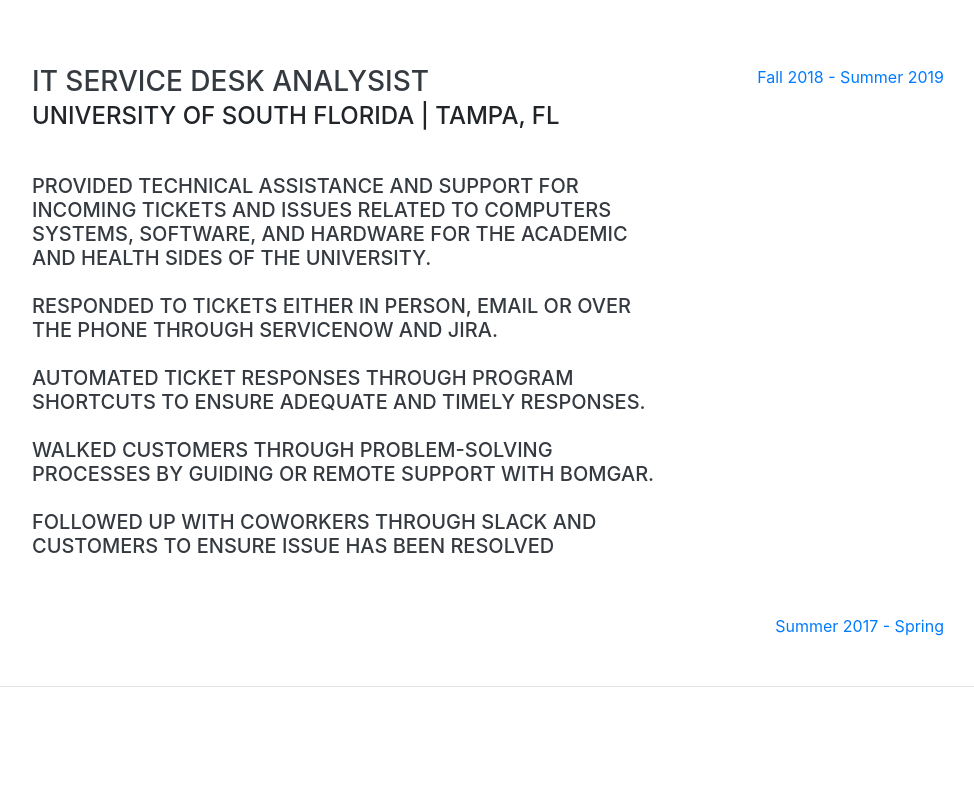
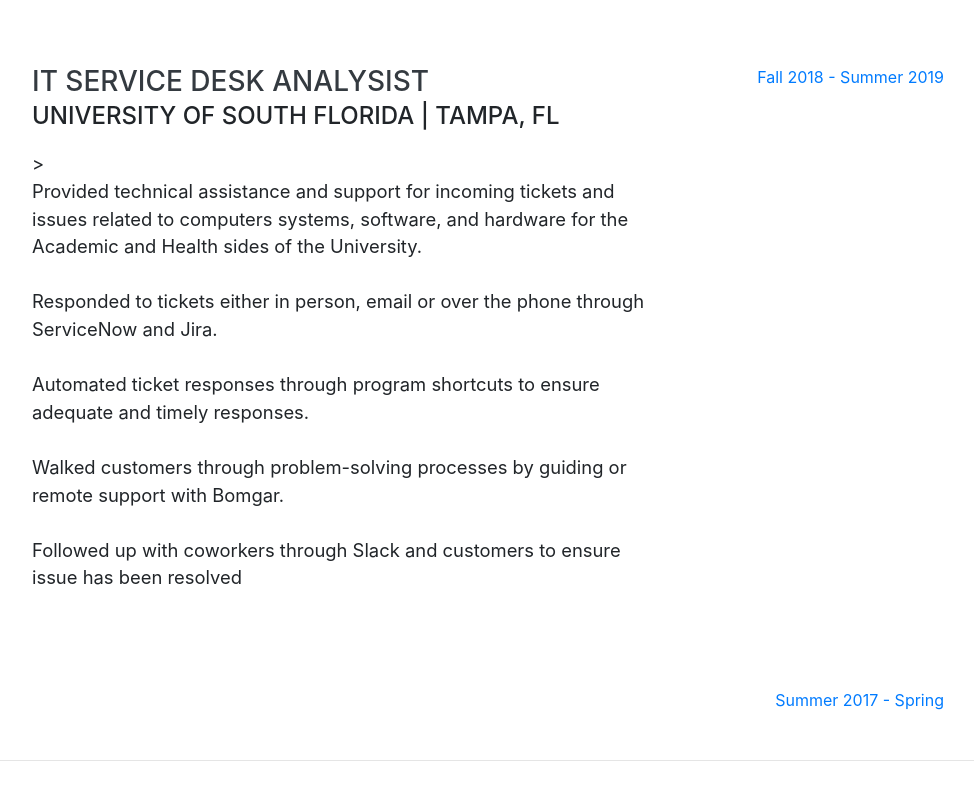
Before and after one commit to jcc03/carroll-joseph, a website with bundled scripts: page index.html in a window 1280 px wide. Shown: the part 1494-2294 px from the top of the page, without its empty margins (288-1262 px from the left). Built offline with nearby package versions, Linux system fonts and the light colour scheme; a web font is replaced by a local one.

Commit message:
Update index.html

```diff
--- a/index.html
+++ b/index.html
@@ -108,7 +108,7 @@
           <div class="resume-content">
             <h3 class="mb-0">IT Service Desk Analysist</h3>
             <div class="subheading mb-3">University of South Florida | Tampa, FL</div>
-            <h5>
+            <p class="lead mb-5">>
                <br> Provided technical assistance and support for incoming tickets and issues related to computers systems, software, and hardware for the Academic and Health sides of the University.  </br>
                <br> Responded to tickets either in person, email or over the phone through ServiceNow and Jira.  </br>
                <br> Automated ticket responses through program shortcuts to ensure adequate and timely responses. </br>
```
